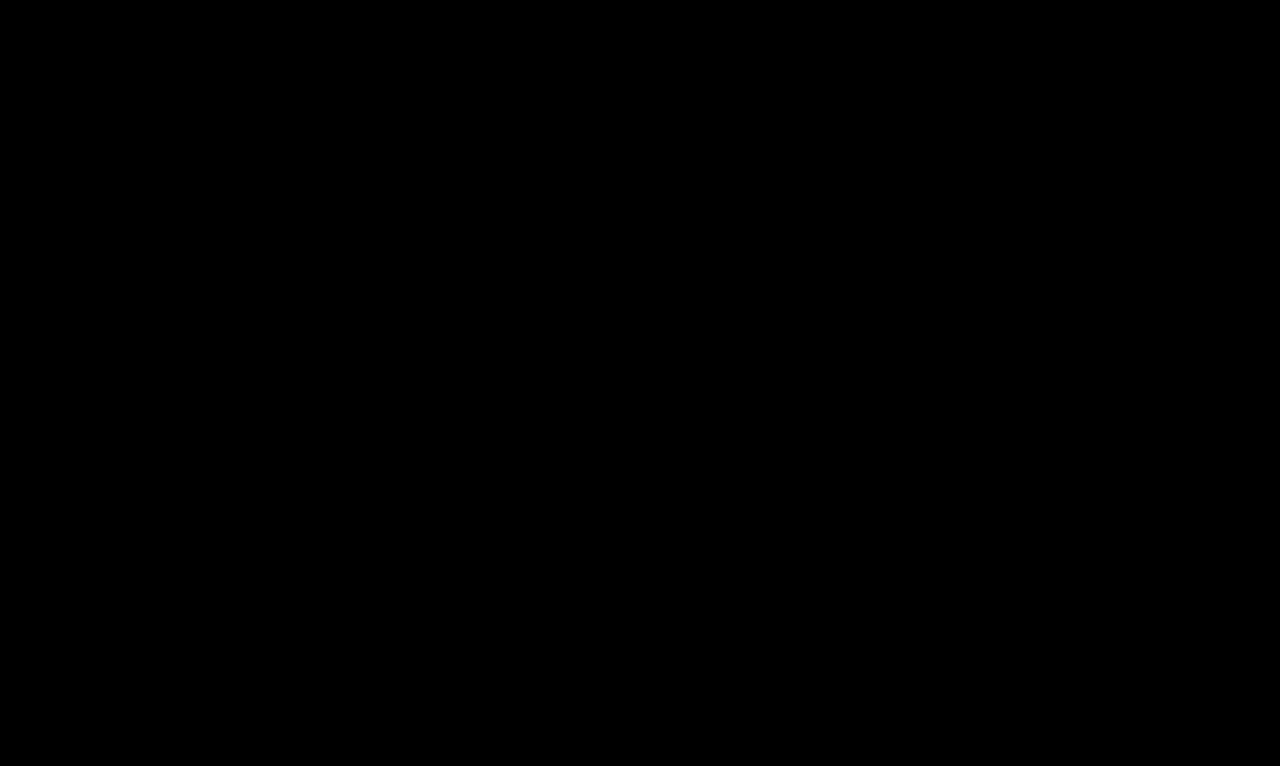
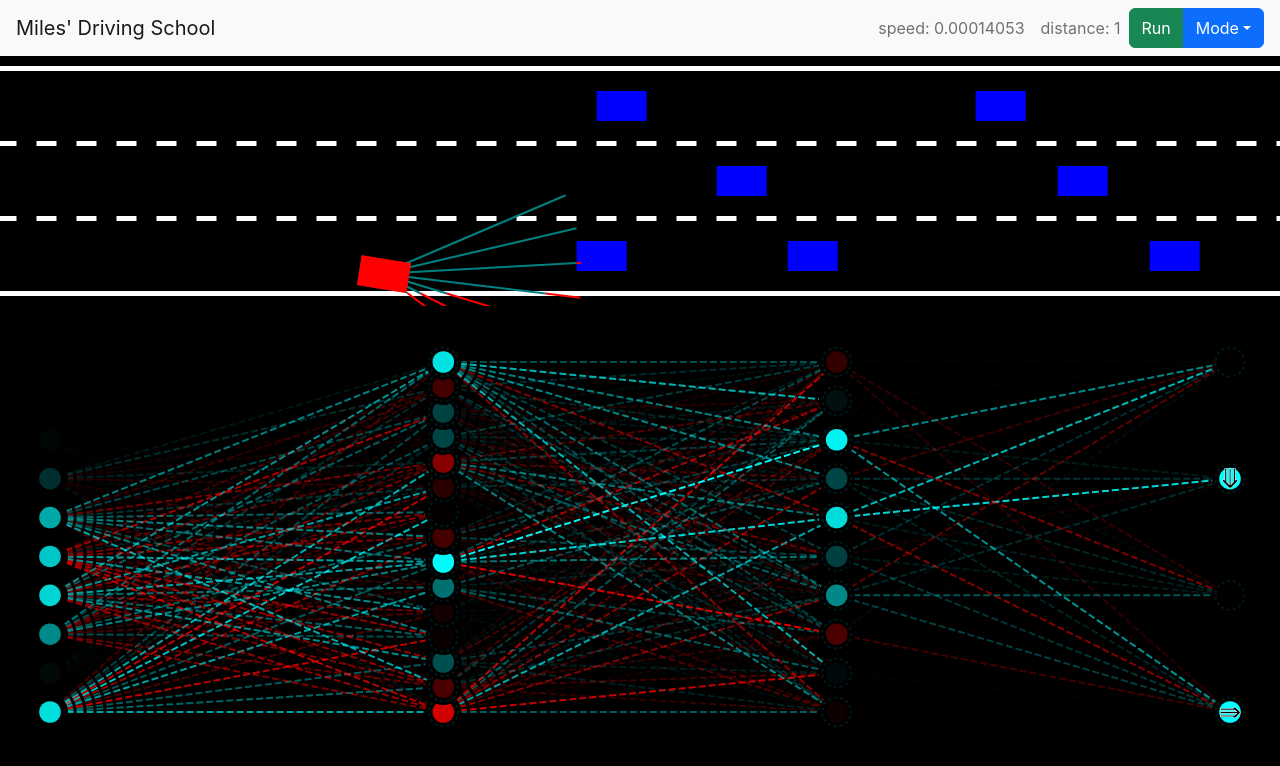
Before and after one commit to jedwards1230/cars, a React (Create React App) app: page / in a window 1280 px wide. Before the commit this address had no page. Shown: the top 766 px of the page. Built offline with nearby package versions, Linux system fonts and the light colour scheme.

Commit message:
updating pathing

```diff
--- a/src/App.tsx
+++ b/src/App.tsx
@@ -12,9 +12,9 @@ const App = () => {
 	return (
 		<BrowserRouter>
 			<Routes>
-				<Route path="/cars/" element={<Home />} />
-				<Route path="/cars/genetic" element={<Genetic />} />
-				<Route path="/cars/teach" element={<Teach />} />
+				<Route path="/" element={<Home />} />
+				<Route path="/genetic" element={<Genetic />} />
+				<Route path="/teach" element={<Teach />} />
 			</Routes>
 		</BrowserRouter>
 	)
--- a/src/components/navbar.tsx
+++ b/src/components/navbar.tsx
@@ -19,7 +19,7 @@ const NavComponent = (props: {
 
     return (
         <Navbar bg="light" className="px-3">
-            <Navbar.Brand as={Link} to="/cars">Miles' Driving School</Navbar.Brand>
+            <Navbar.Brand as={Link} to="/">Miles' Driving School</Navbar.Brand>
             <Nav className="ms-auto">
                 {props.children}
 
@@ -41,16 +41,16 @@ const NavComponent = (props: {
                         <NavDropdown.Item
                             eventKey="1.1"
                             as={Link}
-                            to="/cars/genetic"
+                            to="/genetic"
                             active={
-                                useLocation().pathname === "/cars/genetic" ? true : false
+                                useLocation().pathname === "/genetic" ? true : false
                             }>Genetic</NavDropdown.Item>
                         <NavDropdown.Item
                             eventKey="1.2"
                             as={Link}
-                            to="/cars/teach"
+                            to="/teach"
                             active={
-                                useLocation().pathname === "/cars/teach" ? true : false
+                                useLocation().pathname === "/teach" ? true : false
                             }>Teach</NavDropdown.Item>
                         <NavDropdown.Divider />
                         {/* <NavDropdown.Item onClick={openWeights}>Weights</NavDropdown.Item> */}
```
